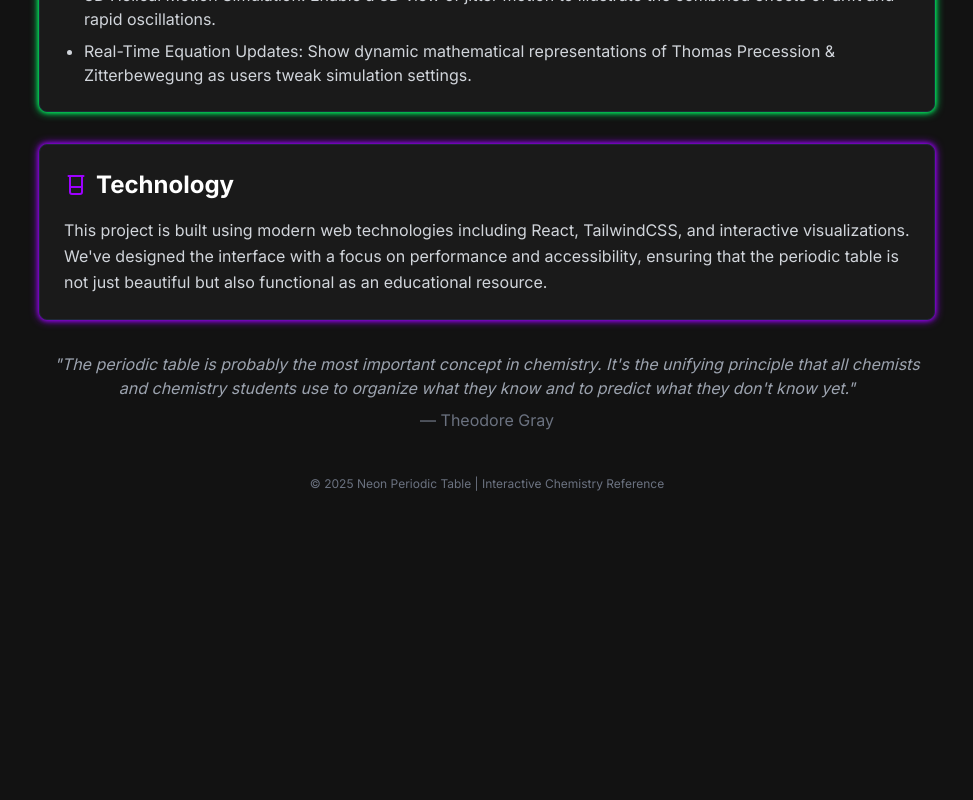
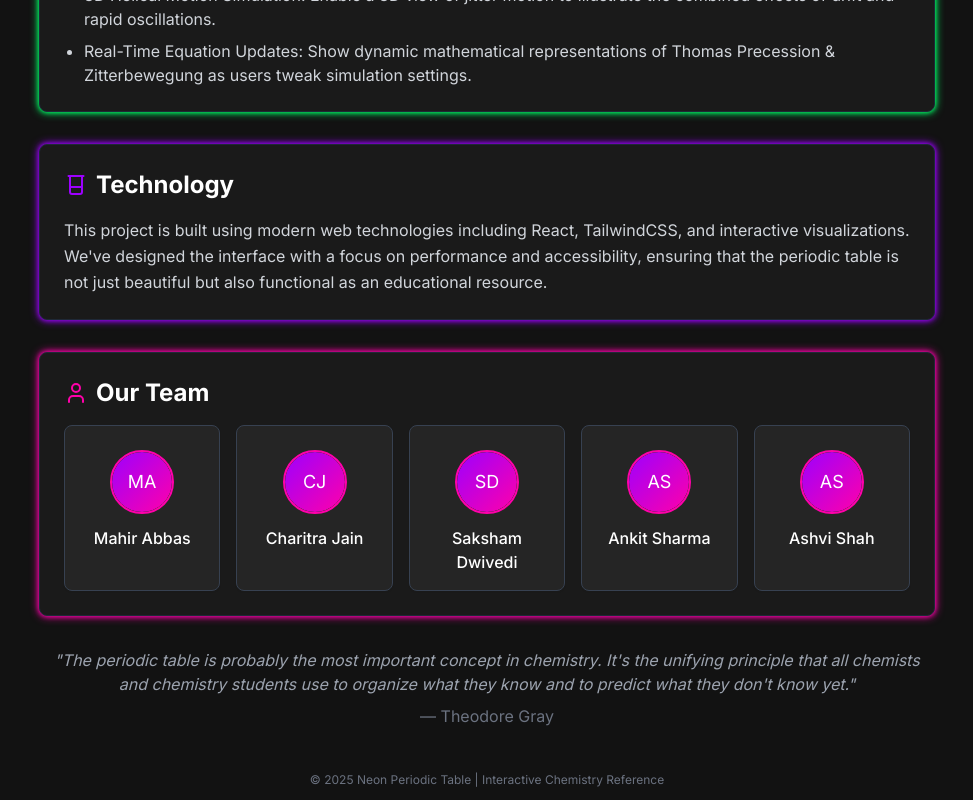
Before and after one commit to charitra13/dirac-equation-spin-calculator, a React (Vite) app: page /about in a window 1280 px wide. Shown: the part 627-1427 px from the top of the page, without its empty margins (153-1126 px from the left). Before the commit the page ends 1131 px from the top, so only its background shows below. Built offline with nearby package versions, Linux system fonts and the light colour scheme.

Commit message:
Add members section to About page
Add a members section to the About page, listing project members.

```diff
--- a/src/pages/About.tsx
+++ b/src/pages/About.tsx
@@ -1,6 +1,18 @@
+
 import React from 'react';
-import { Beaker, Atom, BookOpen, Users, Star } from 'lucide-react';
+import { Beaker, Atom, BookOpen, Users, Star, User } from 'lucide-react';
+import { Avatar, AvatarFallback } from "@/components/ui/avatar";
+import { Card, CardContent } from "@/components/ui/card";
+
 const About = () => {
+  const teamMembers = [
+    { name: "Mahir Abbas", initials: "MA" },
+    { name: "Charitra Jain", initials: "CJ" },
+    { name: "Saksham Dwivedi", initials: "SD" },
+    { name: "Ankit Sharma", initials: "AS" },
+    { name: "Ashvi Shah", initials: "AS" },
+  ];
+
   return <div className="min-h-screen bg-[#121212] text-white flex flex-col">
       <main className="flex-1 flex flex-col container mx-auto px-4 py-8">
         <div className="max-w-4xl mx-auto w-full">
@@ -43,6 +55,27 @@ const About = () => {
                 that the periodic table is not just beautiful but also functional as an educational resource.
               </p>
             </section>
+
+            <section className="bg-[#1a1a1a] rounded-lg p-6 border border-gray-800 shadow-neon-pink">
+              <h2 className="text-2xl font-semibold mb-4 flex items-center gap-2">
+                <User className="text-neon-pink" />
+                Our Team
+              </h2>
+              <div className="grid grid-cols-2 md:grid-cols-3 lg:grid-cols-5 gap-4 mt-4">
+                {teamMembers.map((member, index) => (
+                  <Card key={index} className="bg-[#252525] border-gray-700 hover:shadow-neon-pink transition-shadow duration-300">
+                    <CardContent className="p-4 flex flex-col items-center">
+                      <Avatar className="h-16 w-16 mb-3 mt-2 bg-[#333] text-white border-2 border-neon-pink">
+                        <AvatarFallback className="text-lg bg-gradient-to-br from-neon-purple to-neon-pink text-white">
+                          {member.initials}
+                        </AvatarFallback>
+                      </Avatar>
+                      <h3 className="text-white text-center font-medium">{member.name}</h3>
+                    </CardContent>
+                  </Card>
+                ))}
+              </div>
+            </section>
           </div>
 
           <div className="text-center">
```
